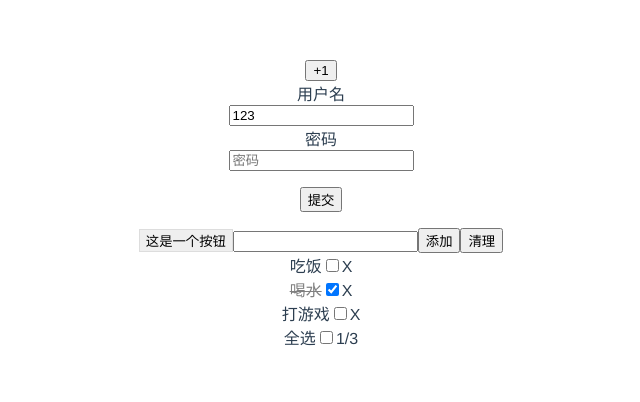
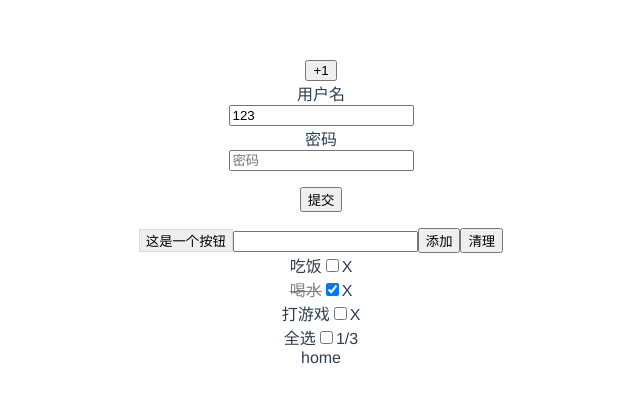
Before and after one commit to Wu585/vue3-demo, a Vue app: page / in a window 1280 px wide. Shown: the top 402 px of the page, without its empty margins (319-959 px from the left). Built offline with nearby package versions, Linux system fonts and the light colour scheme.

Commit message:
add vue-router

```diff
--- a/package.json
+++ b/package.json
@@ -10,7 +10,8 @@
   "dependencies": {
     "axios": "^0.26.1",
     "vant": "^3.4.7",
-    "vue": "^3.2.25"
+    "vue": "^3.2.25",
+    "vue-router": "4"
   },
   "devDependencies": {
     "@types/axios": "^0.14.0",
--- a/src/App.vue
+++ b/src/App.vue
@@ -13,6 +13,7 @@ const x = (content:string)=>{
   <Test/>
   <MyButton @change="x" content="这是一个按钮"/>
   <TodoList/>
+  <router-view></router-view>
 </template>
 
 <style>
--- /dev/null
+++ b/src/components/Home.vue
@@ -0,0 +1,10 @@
+<script setup lang="ts">
+
+</script>
+
+<template>
+  <div>home</div>
+</template>
+
+<style lang="scss" scoped>
+</style>
```
Also changed, not shown: src/main.ts (+6 -3 lines), src/router/index.ts (added, +9 -0 lines), src/router/routes.ts (added, +10 -0 lines), 1 other file (tests, documents, lock files or other folders).
